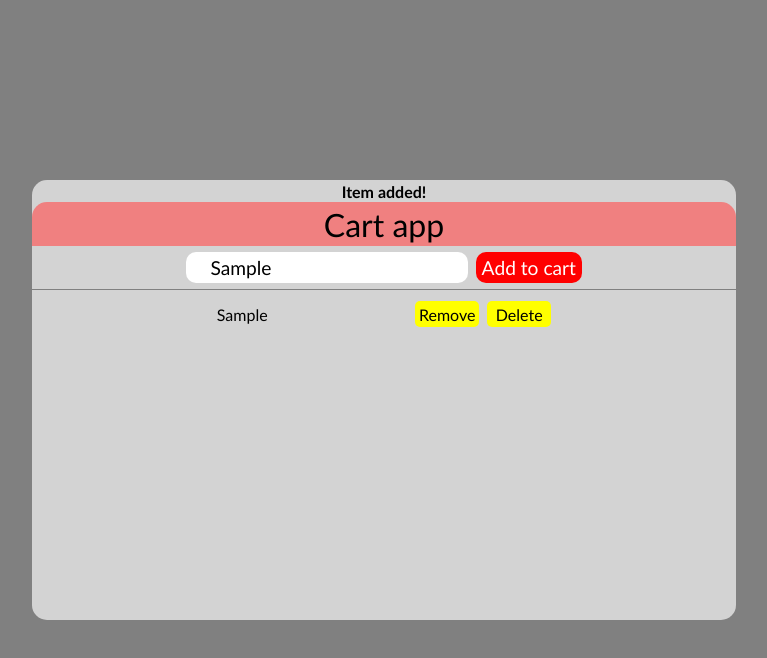
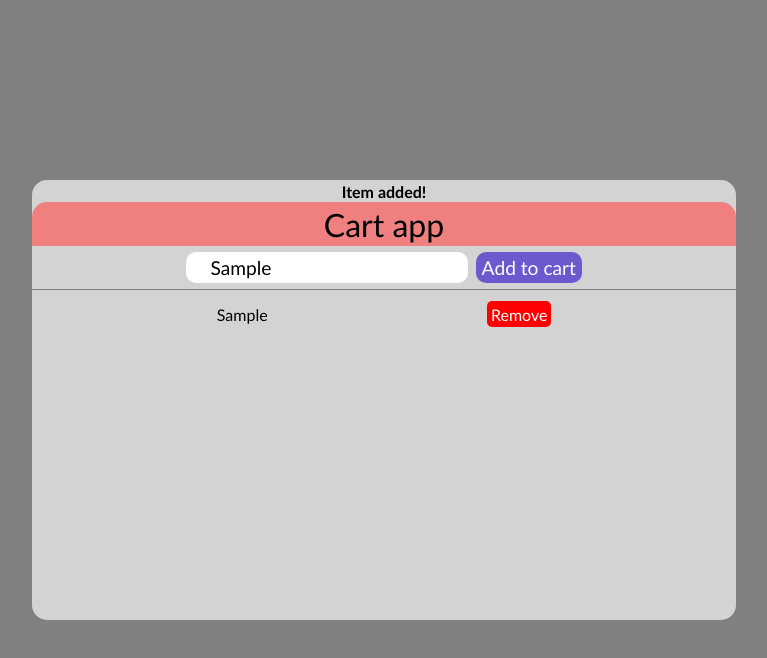
Before and after one commit to miloss98/cart-app, a React (Vite) app: page / in a window 1280 px wide. Both pictures are taken after typing "Sample" into the empty fields and a click on the button "Add to cart". Shown: the top 658 px of the page, without its empty margins (256-1023 px from the left). Built offline with nearby package versions, Linux system fonts and the light colour scheme.

Commit message:
structure update

```diff
--- a/src/App.jsx
+++ b/src/App.jsx
@@ -1,6 +1,6 @@
 import { useState } from "react";
-import Modal from "./Modal";
-import "./app.css";
+import Modal from "./components/Modal";
+import "./styles/app.css";
 
 const App = () => {
   const [name, setName] = useState("");
@@ -42,11 +42,8 @@ const App = () => {
               <article className="single-item" key={id}>
                 <div className="name-div">{name}</div>
                 <div className="buttons-div">
-                  <button id="single-item-buttons" type="click">
+                  <button id="single-item-btn" type="click">
                     Remove
-                  </button>
-                  <button id="single-item-buttons" type="click">
-                    Delete
                   </button>
                 </div>
               </article>
--- a/src/Modal.jsx
+++ b/src/components/Modal.jsx
@@ -1,5 +1,5 @@
 import React from "react";
-import "./modal.css";
+import "./../styles/modal.css";
 
 const Modal = () => {
   return (
--- a/src/app.css
+++ b/src/styles/app.css
@@ -64,7 +64,7 @@
 #add-btn {
   height: 70%;
   width: 15%;
-  background-color: red;
+  background-color: slateblue;
   color: white;
   border: none;
   border-radius: 10px;
@@ -110,11 +110,12 @@
   height: 2rem;
   width: 50%;
 }
-#single-item-buttons {
+#single-item-btn {
   height: 80%;
   width: 4rem;
   margin-left: 0.5rem;
-  background: yellow;
+  background: red;
+  color: white;
   border: none;
   border-radius: 5px;
 }
```
Also changed, not shown: src/styles/modal.css (renamed from src/modal.css).
